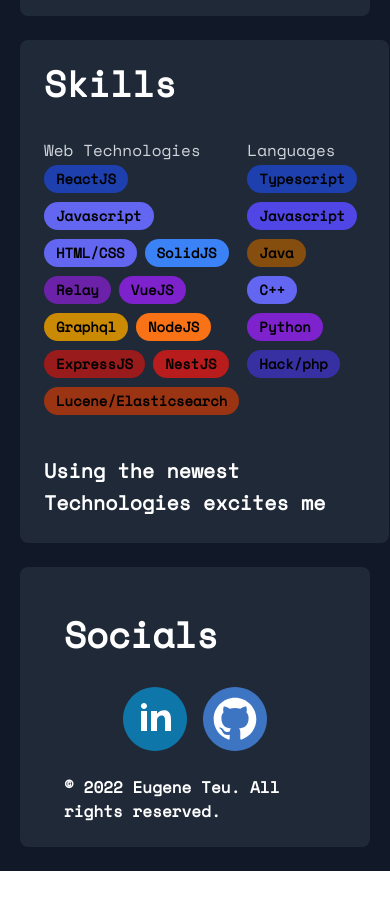
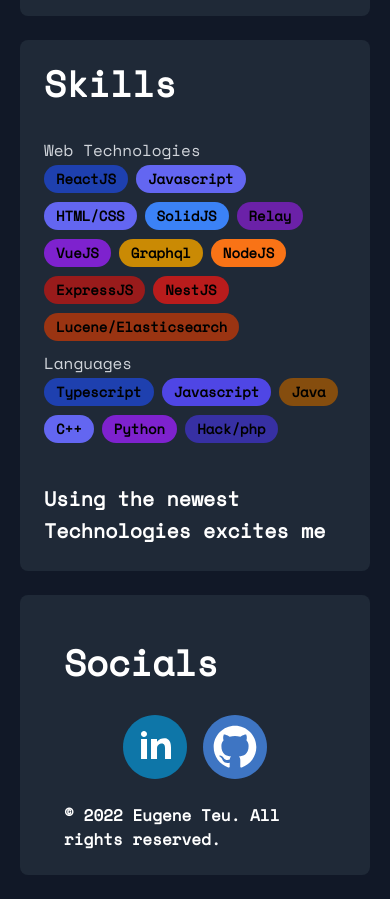
Before and after one commit to EugeneTeu/eugeneteu.github.io, a Next.js app: page / in a window 390 px wide. Shown: the part 1760-2659 px from the top of the page. Before the commit the page ends 2631 px from the top, so only its background shows below. Built offline with nearby package versions, Linux system fonts and the light colour scheme.

Commit message:
fix skills breakpoint

```diff
--- a/src/components/content/HomePage.react.tsx
+++ b/src/components/content/HomePage.react.tsx
@@ -83,8 +83,8 @@ function Skills() {
   return (
     <article className="prose prose-md lg:prose-xl prose-normal dark:prose-invert">
       <h1>Skills</h1>
-      <div className="not-prose flex w-100">
-        <div className="basis-1/2">
+      <div className="not-prose  sd:flex-col md:flex-row">
+        <div className="basis-1 md:basis-1/2">
           <h4>Web Technologies</h4>
           <Tag label="ReactJS" custom="bg-blue-800" />
           <Tag label="Javascript" custom="bg-indigo-500" />
@@ -98,7 +98,7 @@ function Skills() {
           <Tag label="NestJS" custom="bg-red-700" />
           <Tag label="Lucene/Elasticsearch" custom="bg-orange-800" />
         </div>
-        <div className="basis-1/2">
+        <div className="basis-1 md:basis-1/2">
           <h4>Languages</h4>
           <Tag label="Typescript" custom="bg-blue-800" />
           <Tag label="Javascript" custom="bg-indigo-600" />
```
